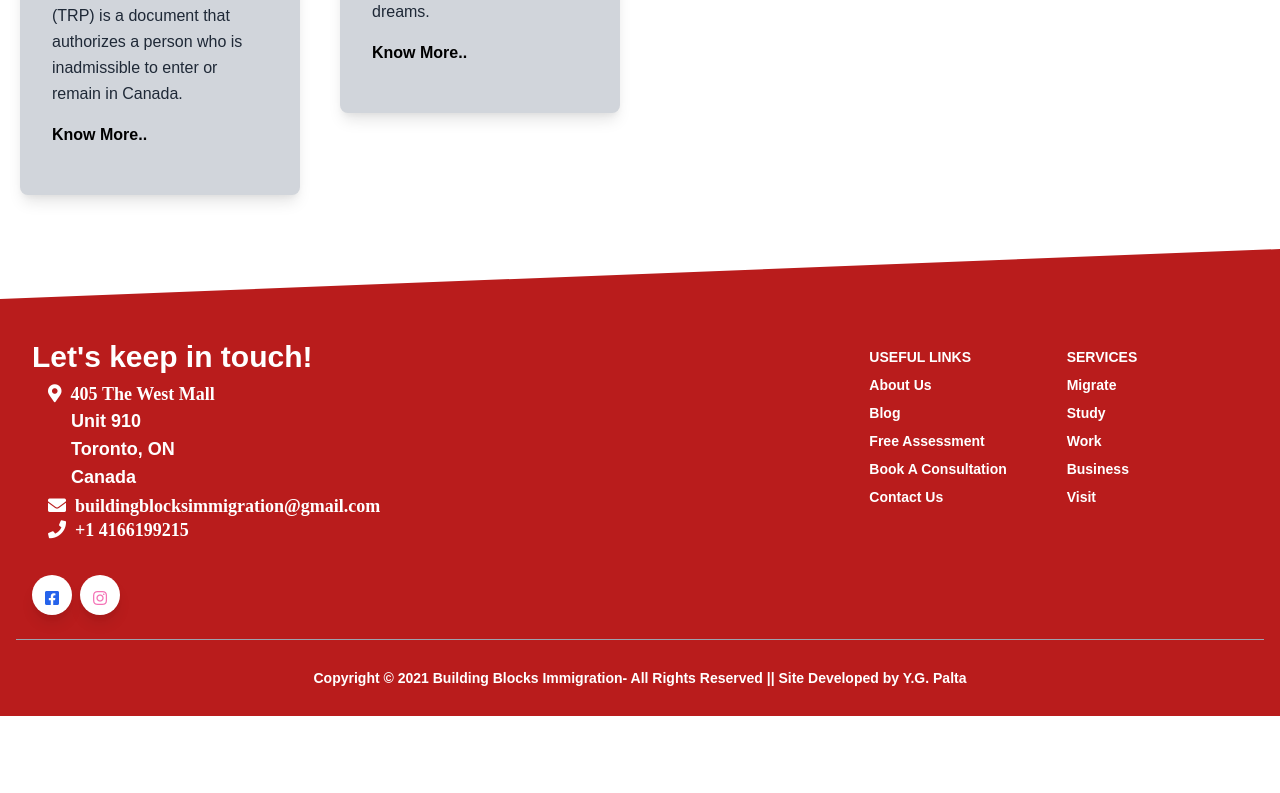
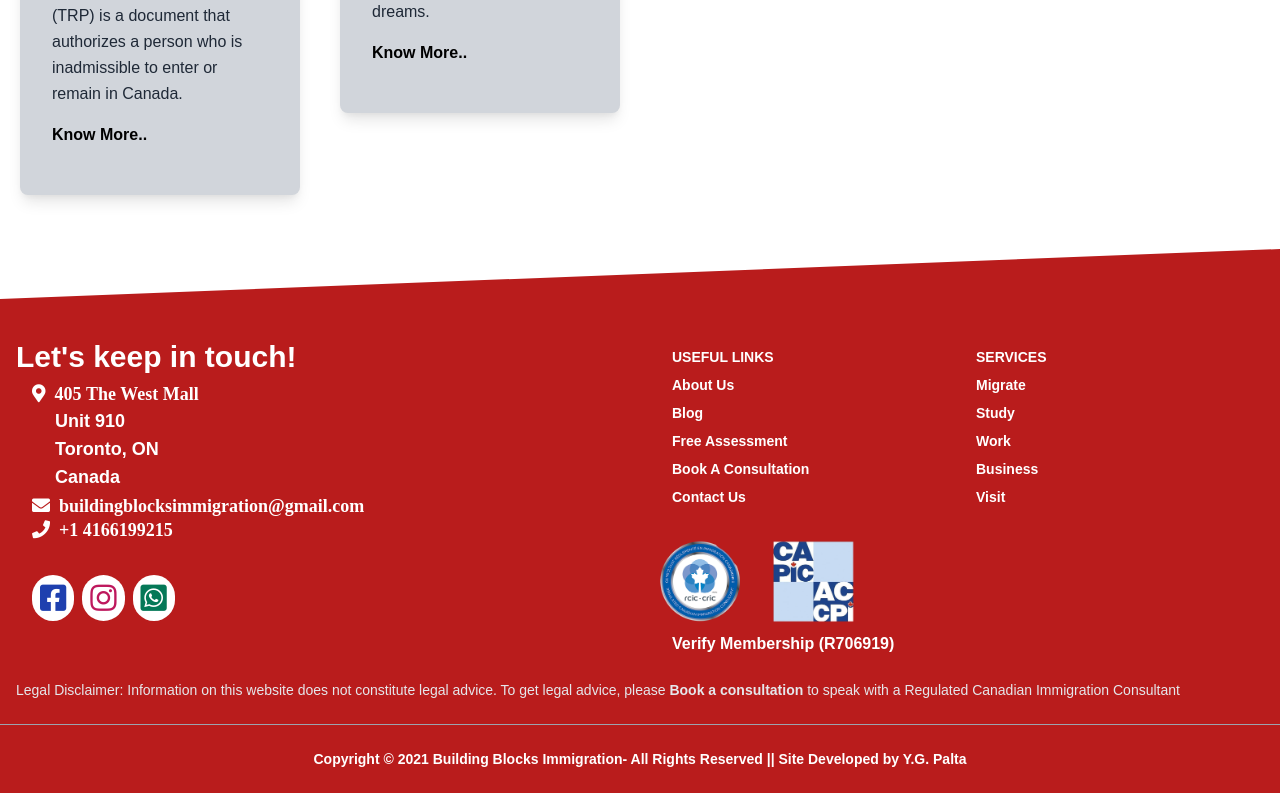
Before and after one commit to ygpalta/building-blocks-immigration, a Next.js app: page / in a window 1280 px wide. Shown: the part 3342-4135 px from the top of the page. Before the commit the page ends 4058 px from the top, so only its background shows below. Built offline with nearby package versions, Linux system fonts and the light colour scheme; a web font is replaced by a local one.

Commit message:
Updated Footer & About

```diff
--- a/components/Footer.tsx
+++ b/components/Footer.tsx
@@ -23,9 +23,9 @@ function Footer(): ReactElement {
             ></polygon>
           </svg>
         </div>
-        <div className="container mx-auto px-4">
-          <div className="flex flex-wrap">
-            <div className="w-full lg:w-6/12 px-4">
+        <div className="container mx-auto">
+          <div className="w-full flex flex-wrap">
+            <div className="w-full md:w-6/12 px-4">
 
               <h4 className="text-3xl font-semibold text-white mt-2 ">
                 Let&apos;s keep in touch!
@@ -53,28 +53,28 @@ function Footer(): ReactElement {
                 </h5>
               </div>
 
-              <div className="mt-6">
+              <div className="mt-6 px-4">
 
-                <button
-                  className="bg-white text-blue-600 shadow-lg font-normal h-10 w-10 items-center justify-center align-center rounded-full outline-none focus:outline-none mr-2 p-3"
-                  type="button"
-                ><a href="https://www.facebook.com/buildingblocksimmigration/">
-                  <i className="flex fab fa-facebook-square"></i>
+                <a href="https://www.facebook.com/buildingblocksimmigration/">
+                  <i className="flex fab fa-facebook-square text-3xl text-blue-800 bg-white px-2 py-2 rounded-full mr-2"></i>
                  </a>
-                </button>
-                <button
-                  className="bg-white text-pink-400 shadow-lg font-normal h-10 w-10 items-center justify-center align-center rounded-full outline-none focus:outline-none mr-2 p-3"
-                  type="button"
-                ><a href="https://www.instagram.com/building_blocks_immigration/">
-                    <i className="flex fab fa-instagram"></i>
+
+
+               <a href="https://www.instagram.com/building_blocks_immigration/">
+                    <i className="flex fab fa-instagram text-3xl text-pink-700 bg-white px-2 py-2 rounded-full mr-2"></i>
                   </a>
-                </button>
+
+
+
+                <a href="https://wa.me/14166199215">
+                  <i className="flex fab fa-whatsapp-square text-3xl text-green-700 bg-white px-2 py-2 rounded-full"></i>
+                 </a>
 
               </div>
             </div>
-            <div className="w-full lg:w-6/12 px-4 mt-4">
+            <div className="w-full md:w-6/12 px-4 mt-4">
               <div className="flex flex-wrap items-top mb-6">
-                <div className="w-full lg:w-4/12 px-4 ml-auto">
+                <div className="w-full md:w-1/2 px-4">
                   <span className="block uppercase text-white text-sm font-semibold mb-2">
                     Useful Links
                   </span>
@@ -107,14 +107,14 @@ function Footer(): ReactElement {
 
                   </ul>
                 </div>
-                <div className="w-full lg:w-4/12 px-4">
+                <div className="w-full md:w-1/2 px-4">
                   <span className="block uppercase text-white text-sm font-semibold mb-2">
                     Services
                   </span>
                   <ul className="list-unstyled">
                     <li>
                       <a className="text-white hover:text-gray-900 font-semibold block pb-2 text-sm"
-                        href="/migrate-canada">Migrate
+                        href="/visas/express-entry">Migrate
                     </a>
                     </li>
                     <li>
@@ -141,12 +141,16 @@ function Footer(): ReactElement {
 
                 </div>
               </div>
+
+              <img src="/images/capic.png" alt="Jyoti" height="200" width="200" />
+              <div className="font-semibold text-white text-md px-4 mt-2"><a href="https://iccrc-crcic.ca/find-a-professional/">Verify Membership (R706919)</a></div>
             </div>
           </div>
+          <p className="mt-6 text-white text-sm text-gray-200 px-4 text-justify">Legal Disclaimer: Information on this website does not constitute legal advice. To get legal advice, please <span className="font-bold" >Book a consultation </span> to speak with a Regulated Canadian Immigration Consultant</p>
           <hr className="my-6 border-gray-400" />
           <div className="flex flex-wrap items-center md:justify-between justify-center">
             <div className="w-full md:w-8/12 px-4 mx-auto text-center">
-              <div className="text-sm text-white font-semibold py-1">
+              <div className="text-sm text-white font-semibold">
                 Copyright © {new Date().getFullYear()}{" "}Building Blocks Immigration- All Rights Reserved || Site Developed by{" "}
                 <a
                   href="https://www.linkedin.com/in/ygpalta/"
--- a/pages/about.js
+++ b/pages/about.js
@@ -130,7 +130,9 @@ const Director = () => <section className="pb-20 bg-gray-300 font-light leading-
                   </p><br/><p>As a landed immigrant herself, Jyoti knows how difficult it can be to start a new life in a new country with new hopes and dreams. She knows it is not easy to trust someone when your ambitions, dreams and goals are at stake. The Immigration process can be complex and confusing and sometimes it feels like there is no light at the end of the tunnel. It is her experience with the process that led her to pursue a career in immigration, she aims to make the process simpler and easy to understand for people like her who dream of a new life in Canada.
 
                   </p><br/><p>Under her guidance we at Building Blocks Immigration, make sure you get personalized services, we listen to you and offer you advice based on your credentials and dreams. We pick the right building blocks for your strong foundation.
-                  </p>
+                  </p><br/> <p>
+                    <span className="font-semibold">Verify Membership:</span><a href="https://iccrc-crcic.ca/find-a-professional/">Find an Immigration Professional – ICCRC-CRCIC</a>
+                    </p>
               </div>
             </div>
 
```
Also changed, not shown: public/images/capic.png (added), public/images/rcic_logo.png (added).
